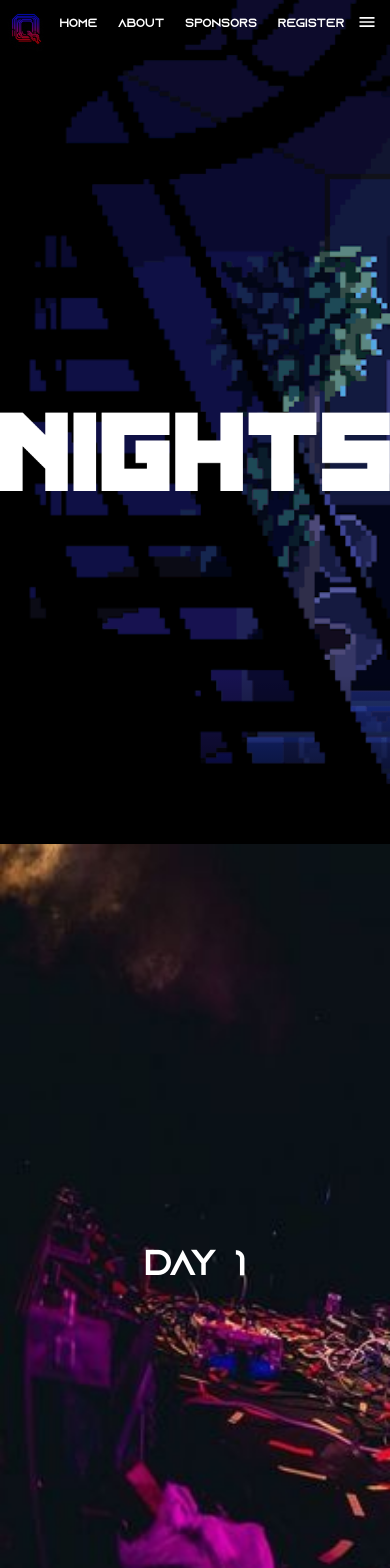
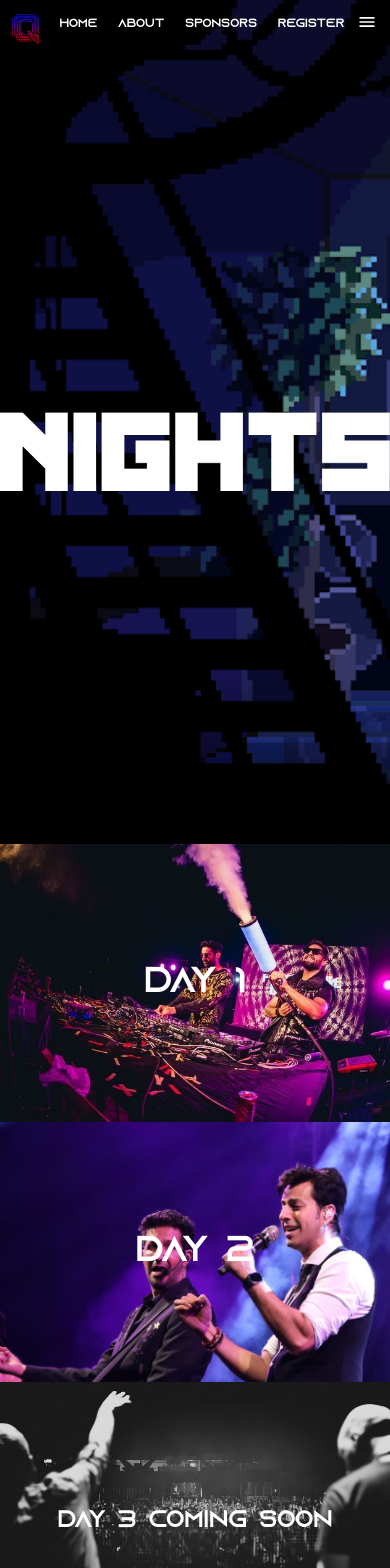
Before and after one commit to Devsoc-BPGC/quark-24, a React (Vite) app: page /nights in a window 390 px wide. Shown: the top 1568 px of the page. Built offline with nearby package versions, Linux system fonts and the light colour scheme.

Commit message:
Update Nights.jsx

```diff
--- a/src/pages/Nights.jsx
+++ b/src/pages/Nights.jsx
@@ -4,6 +4,7 @@ import night_logo from "../assets/images/nights_logo.png";
 import coming_soon from "../assets/images/coming_soon.png";
 import prog from "../assets/images/prog.jpeg";
 import salim from "../assets/images/salim.jpeg";
+import isMobile from "../components/useIsMobile";
 
 function Nights() {
   return (
@@ -30,17 +31,16 @@ function Nights() {
           display: "flex",
           justifyContent: "center",
           alignItems: "center",
-          minHeight: "100vh",
+          minHeight: `${isMobile ? "71.4vw" : "100vh"}`,
           backgroundSize: "cover",
         }}
       >
-          <div className="relative">
+        <div className="relative">
           <div className="absolute mb-15 top-0 left-0 w-full h-[20vh] bg-gradient-to-b from-black to-transparent" />
         </div>
         <div className="lg:text-6xl text-4xl z-10 font-azonix text-white">
-         DAY 1
+          DAY 1
         </div>
-
       </div>
       <div
         style={{
@@ -49,14 +49,13 @@ function Nights() {
           display: "flex",
           justifyContent: "center",
           alignItems: "center",
-          minHeight: "100vh",
+          minHeight: `${isMobile ? "66.5vw" : "100vh"}`,
           backgroundSize: "cover",
         }}
       >
         <div className="lg:text-6xl text-4xl z-10 font-azonix text-white">
           DAY 2
         </div>
-
       </div>
       <div
         style={{
@@ -65,15 +64,14 @@ function Nights() {
           display: "flex",
           justifyContent: "center",
           alignItems: "center",
-          minHeight: "100vh",
+          minHeight: `${isMobile ? "71.4vw" : "100vh"}`,
           backgroundSize: "cover",
         }}
       >
-        <div className="lg:text-6xl text-4xl z-10 font-azonix text-white">
+        <div className="lg:text-6xl text-2xl z-10 font-azonix text-white">
           DAY 3 COMING SOON
         </div>
       </div>
-
     </>
   );
 }
```
